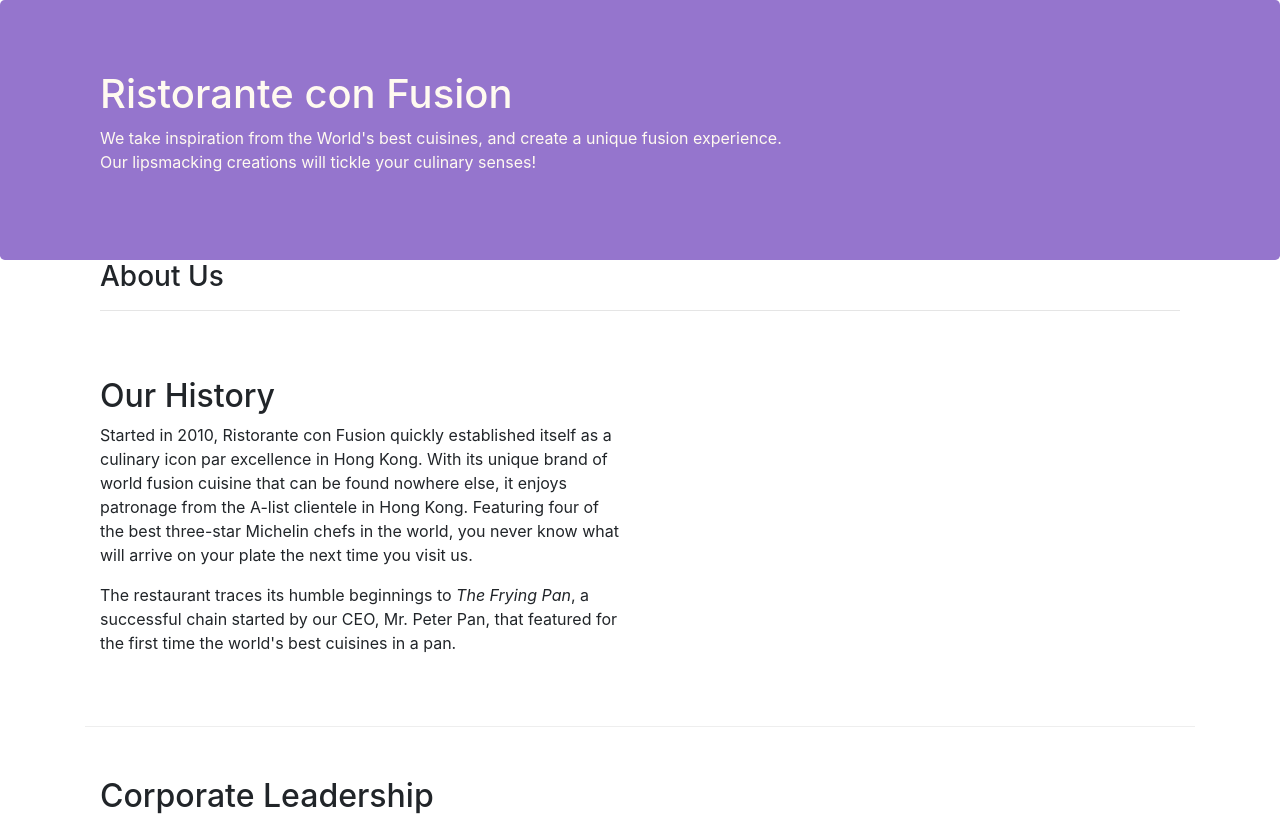
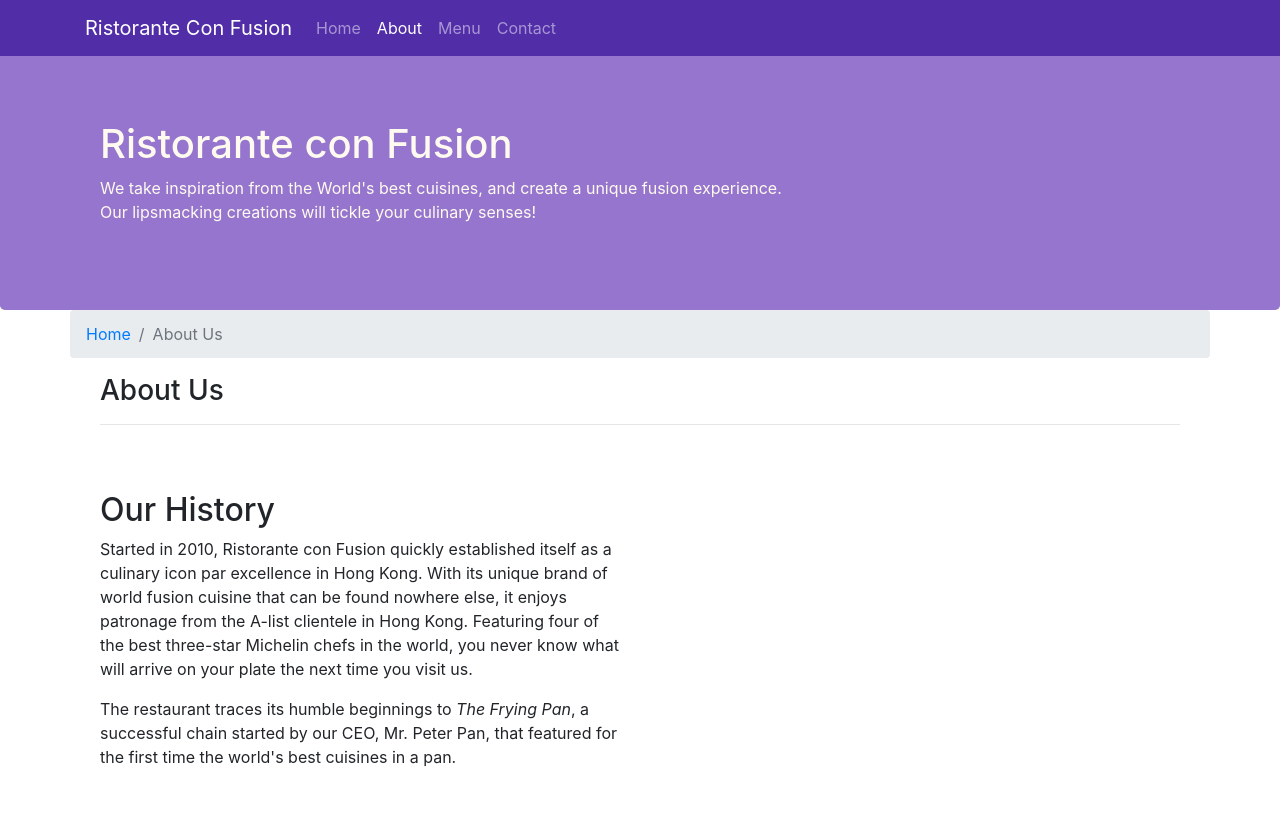
Before and after one commit to LyndsayM/conFusion, a website: page aboutus.html in a window 1280 px wide. Shown: the top 818 px of the page. Drawn offline with nearby package versions, Linux system fonts and the light colour scheme.

Commit message:
Navbar and Breadcrumbs

```diff
--- a/CSS/styles.css
+++ b/CSS/styles.css
@@ -28,3 +28,12 @@
     margin: 0px;
     color: #0f0f0f;
 }
+
+body {
+    padding: 50px 0px 0px 0px;
+    z-index: 0;
+}
+
+.navbar-dark {
+    background: #512DA8;
+}
--- a/aboutus_LM.html
+++ b/aboutus.html
@@ -15,7 +15,23 @@
 </head>
 
 <body>
-
+<!-- Navigation bar -->
+<nav class="navbar navbar-dark navbar-expand-sm fixed-top">
+        <div class="container">
+           <button class="navbar-toggler" type="button" data-toggle="collapse" data-target="#Navbar">
+               <span class="navbar-toggler-icon"></span>
+           </button>
+            <a class="navbar-brand" href="./index.html">Ristorante Con Fusion</a>
+            <div class="collapse navbar-collapse" id="Navbar">
+                <ul class="navbar-nav mr-auto">
+                        <li class="nav-item"><a class="nav-link" href="./index.html">Home</a></li>
+                        <li class="nav-item active"><a class="nav-link" href="./aboutus.html">About</a></li>
+                        <li class="nav-item"><a class="nav-link" href="#">Menu</a></li>
+                        <li class="nav-item"><a class="nav-link" href="#">Contact</a></li>
+                    </ul>
+            </div>
+        </div>
+    </nav>
     <header class="jumbotron">
         <div class="container">
             <div class="row row-header">
@@ -30,7 +46,13 @@
     </header>
 
     <div class="container">
-        <div  class="col-12">
+        <div class="row">
+            <ol class="col-12 breadcrumb">
+                <li class="breadcrumb-item"><a href="./index.html">Home</a></li>
+                <li class="breadcrumb-item active">About Us</li>
+            </ol>
+        </div>
+        <div class="col-12">
                 <h3>About Us</h3>
                <hr>
             </div>
@@ -70,8 +92,8 @@
                 <div class="col-5 offset-1 col-sm-2">
                     <h5>Links</h5>
                     <ul class="list-unstyled">
-                        <li><a href="#">Home</a></li>
-                        <li><a href="#">About</a></li>
+                        <li><a href="./index.html">Home</a></li>
+                        <li><a href="./aboutus.html">About</a></li>
                         <li><a href="#">Menu</a></li>
                         <li><a href="#">Contact</a></li>
                     </ul>
```
Also changed, not shown: index.html (+19 -2 lines).
